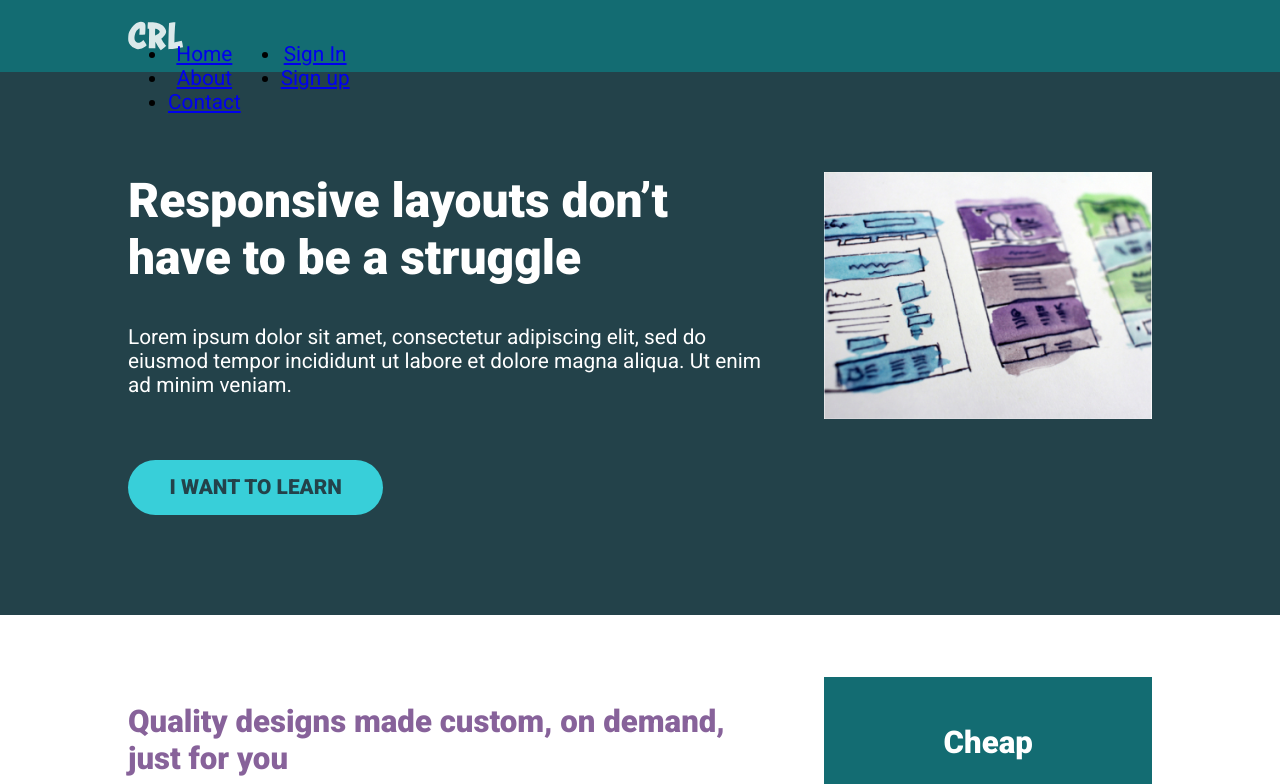
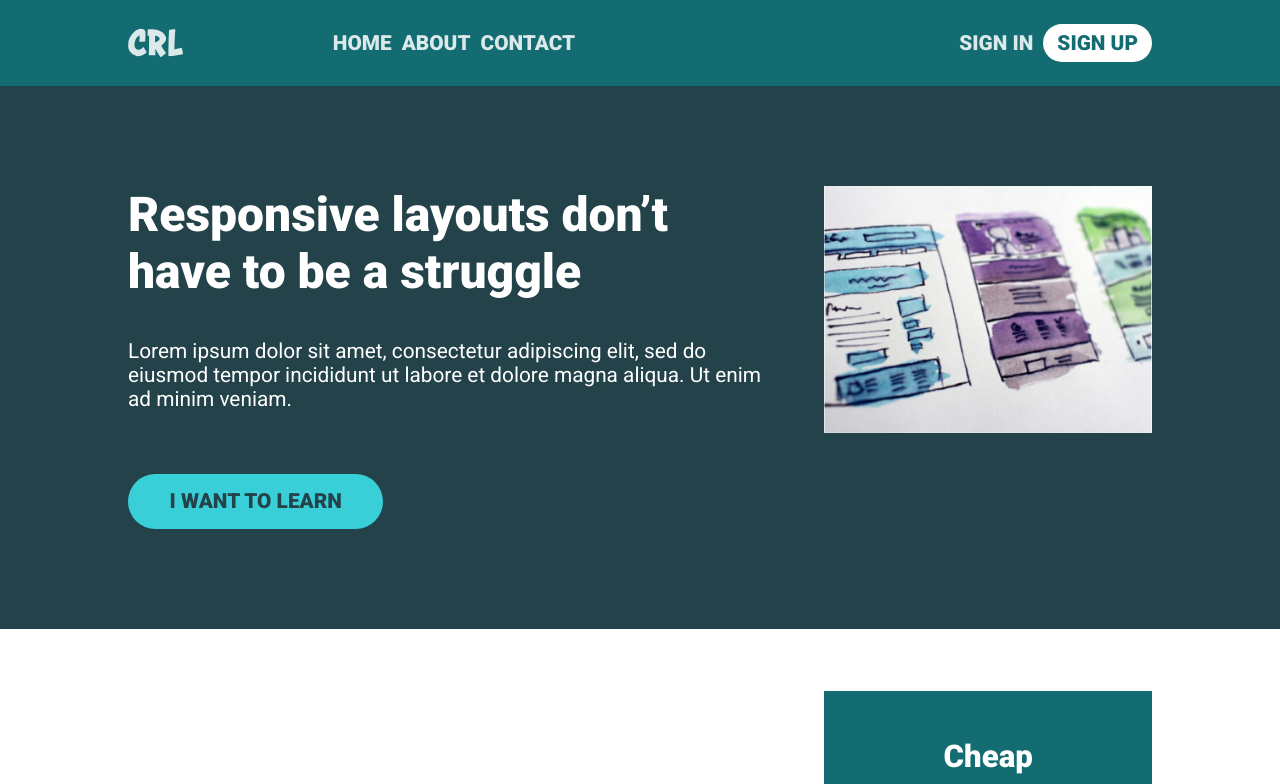
Before and after one commit to martingreilinger/crl-documents, a plain HTML site: page challenge08/index.html in a window 1280 px wide. Shown: the top 784 px of the page. Drawn offline with Linux system fonts and the light colour scheme.

Commit message:
challenge-8 / solution

```diff
--- a/challenge08/style.css
+++ b/challenge08/style.css
@@ -8,14 +8,19 @@
    inside the existing media query
 
 */
+:root {
+  --nav-item-color: #dbe9ea;
+}
 
-*, *::before, *::after {
+*,
+*::before,
+*::after {
   box-sizing: border-box;
 }
 
 body {
   margin: 0;
-    font-family: 'Roboto', sans-serif;
+  font-family: "Roboto", sans-serif;
   font-size: 1.3rem;
 }
 
@@ -28,24 +33,28 @@ h1 {
   margin-top: 0;
 }
 
+ul {
+  padding: none;
+}
+
 .section-title {
-    color: #87629A;
+  color: #87629a;
 }
 
 .btn {
   display: inline-block;
   text-decoration: none;
   text-transform: uppercase;
-    color: #23424A;
+  color: #23424a;
   font-weight: 900;
-    background-color: #38CFD9;
-    padding: .75em 2em;
+  background-color: #38cfd9;
+  padding: 0.75em 2em;
   border-radius: 100px;
 }
 
 .btn:hover,
 .btn:focus {
-    opacity: .75;
+  opacity: 0.75;
 }
 
 .container {
@@ -66,8 +75,6 @@ header {
   width: 100%;
 }
 
-
-
 .nav-toggle {
   cursor: pointer;
   border: 0;
@@ -75,7 +82,7 @@ header {
   height: 3em;
   padding: 0em;
   border-radius: 50%;
-    background: #072A2D;
+  background: #072a2d;
   color: white;
   transition: opacity 250ms ease;
 
@@ -85,7 +92,7 @@ header {
 
 .nav-toggle:focus,
 .nav-toggle:hover {
-    opacity: .75;
+  opacity: 0.75;
 }
 
 .hamburger {
@@ -104,7 +111,7 @@ header {
 
 .hamburger::before,
 .hamburger::after {
-    content: '';
+  content: "";
   width: 100%;
 }
 
@@ -132,22 +139,47 @@ header {
   position: relative;
 }
 
+.nav__link {
+  color: var(--nav-item-color);
+  font-weight: bold;
+  text-decoration: none;
+  text-transform: uppercase;
+  padding: 0;
+}
+
+.nav__list {
+  list-style: none;
+  padding: 0;
+}
+
+.nav__list + .nav__list {
+  margin-top: 30px;
+}
+
+.nav__item {
+  padding: 10px 0;
+}
+
+.nav__link--button {
+  background-color: white;
+  border-radius: 200px;
+  color: #136c72;
+  padding: 7px 14px;
+}
 
 .logo {
   height: 30px;
 }
 
-
 .hero {
   padding: 100px 0;
-    background-color: #23424A;
-    color: #FFF;
+  background-color: #23424a;
+  color: #fff;
 }
 
 .hero__img {
   margin-top: 2em;
 }
-
 
 .hero p {
   margin-bottom: 3em;
@@ -157,34 +189,45 @@ header {
   margin-top: 3em;
 }
 
-
 .sidebar {
+  background-color: #136c72;
+  color: #fff;
   padding: 1em;
   text-align: center;
-    color: #fff;
-    background-color: #136c72;
-
 }
 
-
-
 @media (min-width: 800px) {
-
-
   .nav-toggle {
     display: none;
   }
 
   .nav {
-        visibility: visible;
     display: flex;
     height: auto;
+    justify-content: space-between;
+    position: unset;
+    visibility: visible;
+    width: 80%;
+  }
+
+  .nav__list {
+    display: flex;
+    justify-content: space-between;
+    margin: 0;
+  }
+
+  .nav__list + .nav__list {
+    margin: 0;
+  }
+
+  .nav__item + .nav__item {
+    margin-left: 10px;
   }
 
   .row {
+    align-items: center;
     display: flex;
     justify-content: space-between;
-
   }
 
   .hero__text {
@@ -204,6 +247,4 @@ header {
   .sidebar {
     width: 32%;
   }
-
-
 }
```
Lines whose indentation alone changed are shown as unchanged.
